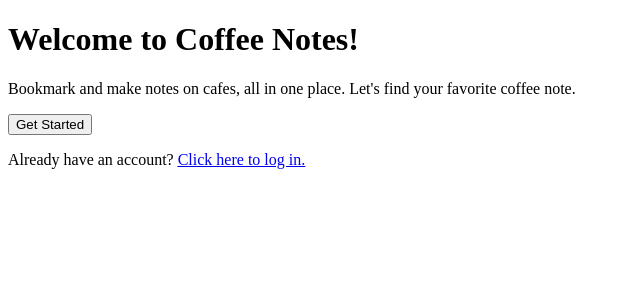
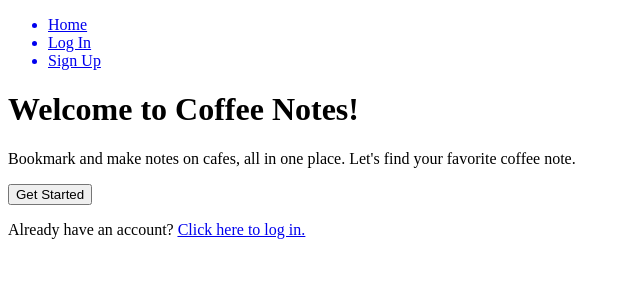
Before and after one commit to victoria-vu/Coffee-Notes, a Flask app: page / in a window 1280 px wide. Shown: the top 300 px of the page, without its empty margins (0-640 px from the left). Run offline with Flask 3, Linux system fonts and the light colour scheme.

Commit message:
Add navbar and link home, log in, sign up, and log out nav items to routes

```diff
--- a/templates/base.html
+++ b/templates/base.html
@@ -10,6 +10,22 @@
     {% block head %}{% endblock %}
 </head>
 <body>
+    <nav>
+        <ul>
+            <a href="/"><li>Home</li></a>
+            {% if not 'user_id' in session.keys() %}
+                <a href="/login"><li>Log In</li></a>
+                <a href="/signup"><li>Sign Up</li></a>
+            {% endif %}
+
+            {% if 'user_id' in session.keys() %}
+                <li>Profile</li>
+                <li>Bookmarks</li>
+                <a href="/logout"><li>Sign Out</li></a>
+            {% endif %}
+        </ul>
+    </nav>
+
     {% for msg in get_flashed_messages() %}
         <p class="flash-msg">
             {{ msg }}
```
